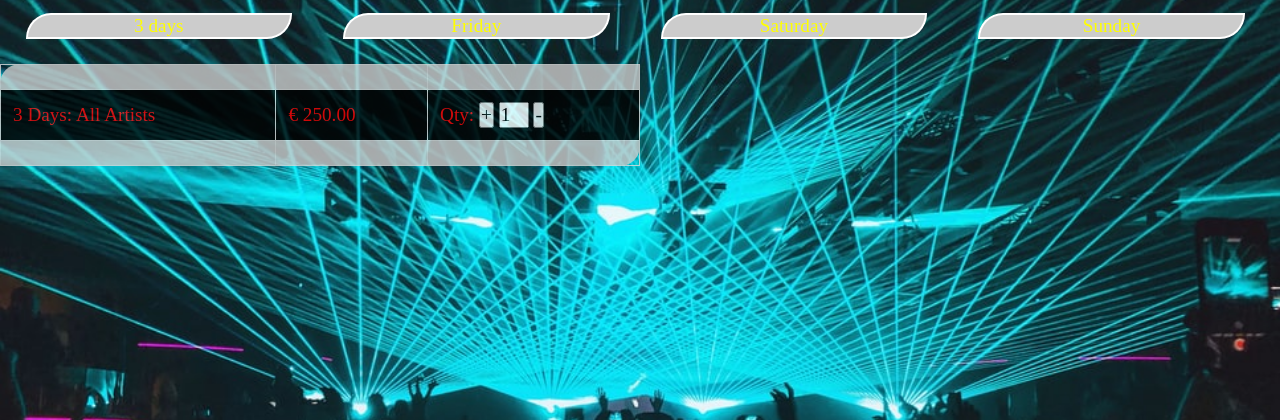
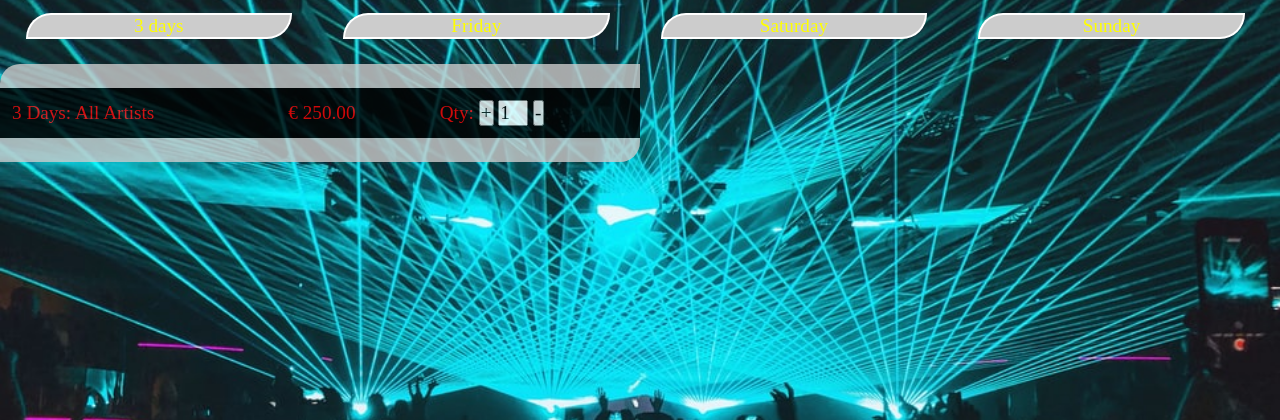
Before and after one commit to prinsalvino/HaarlemFestival, a PHP site: page /DanceTicket3Days.php in a window 1280 px wide. Shown: the part 167-587 px from the top of the page. Run offline with PHP 8.4, Linux system fonts and the light colour scheme.

Commit message:
Update dancestylesheet.css

```diff
--- a/css/dancestylesheet.css
+++ b/css/dancestylesheet.css
@@ -58,7 +58,6 @@ table {
   }
 
   td, th {
-    border: 1px solid #dddddd;
     text-align: left;
     padding: 12px;
   }
```
